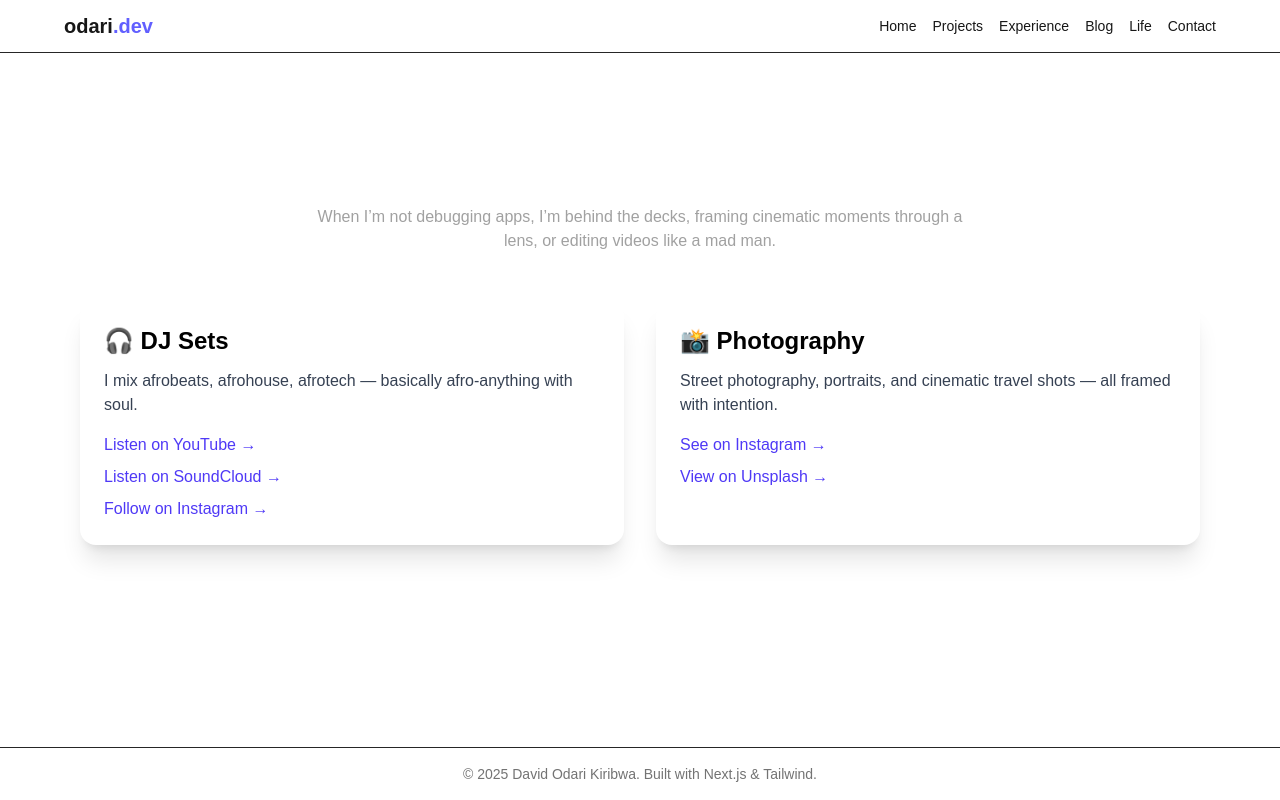
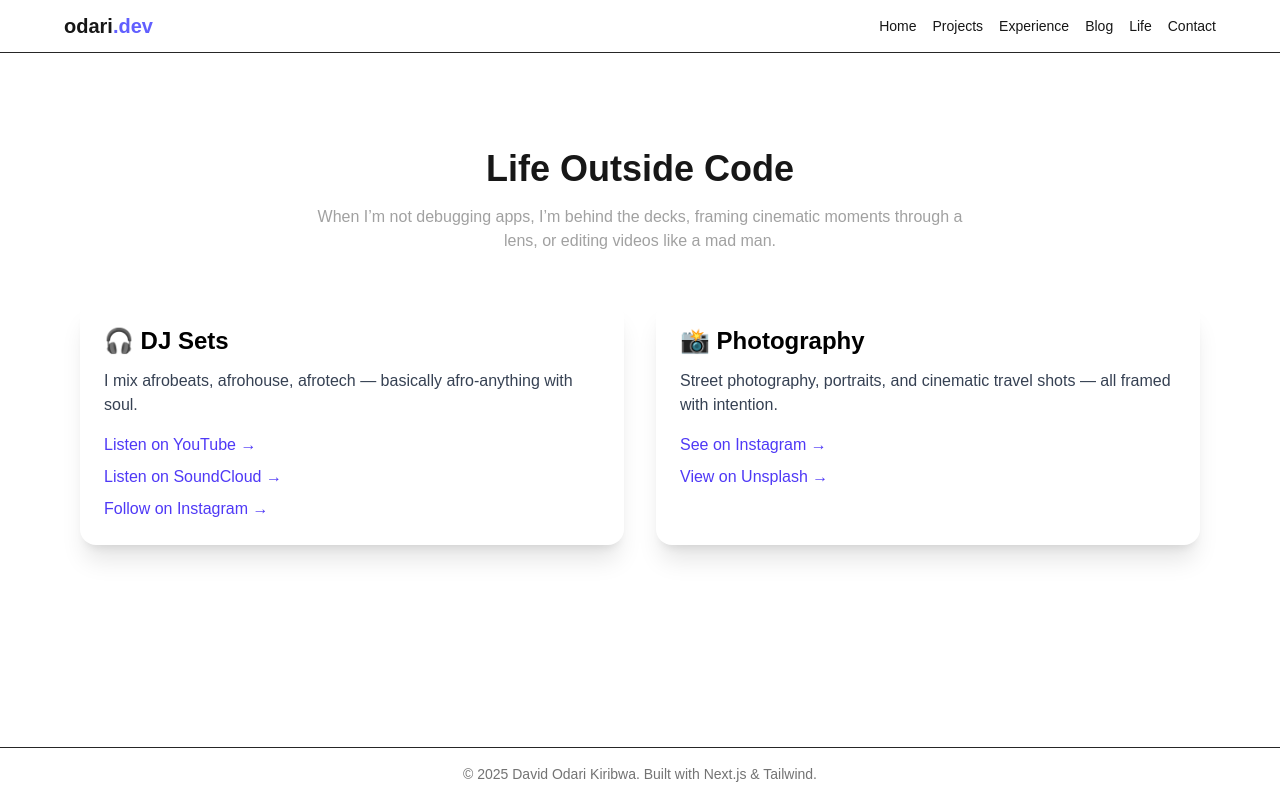
Before and after one commit to odaridavid/my-portfolio, a Next.js app: page /life in a window 1280 px wide. Built offline with nearby package versions, Linux system fonts and the light colour scheme.

Commit message:
fix text color

```diff
--- a/src/app/life/page.tsx
+++ b/src/app/life/page.tsx
@@ -5,7 +5,7 @@ import Link from 'next/link';
 export default function LifePage() {
   return (
     <section className="max-w-6xl mx-auto mt-20 px-4">
-      <h2 className="text-4xl font-bold mb-4 text-center text-white">Life Outside Code</h2>
+      <h2 className="text-4xl font-bold mb-4 text-center">Life Outside Code</h2>
       <p className="text-neutral-400 text-center mb-12 max-w-2xl mx-auto">
         When I’m not debugging apps, I’m behind the decks, framing cinematic moments through a lens, or editing videos like a mad man.
       </p>
```
